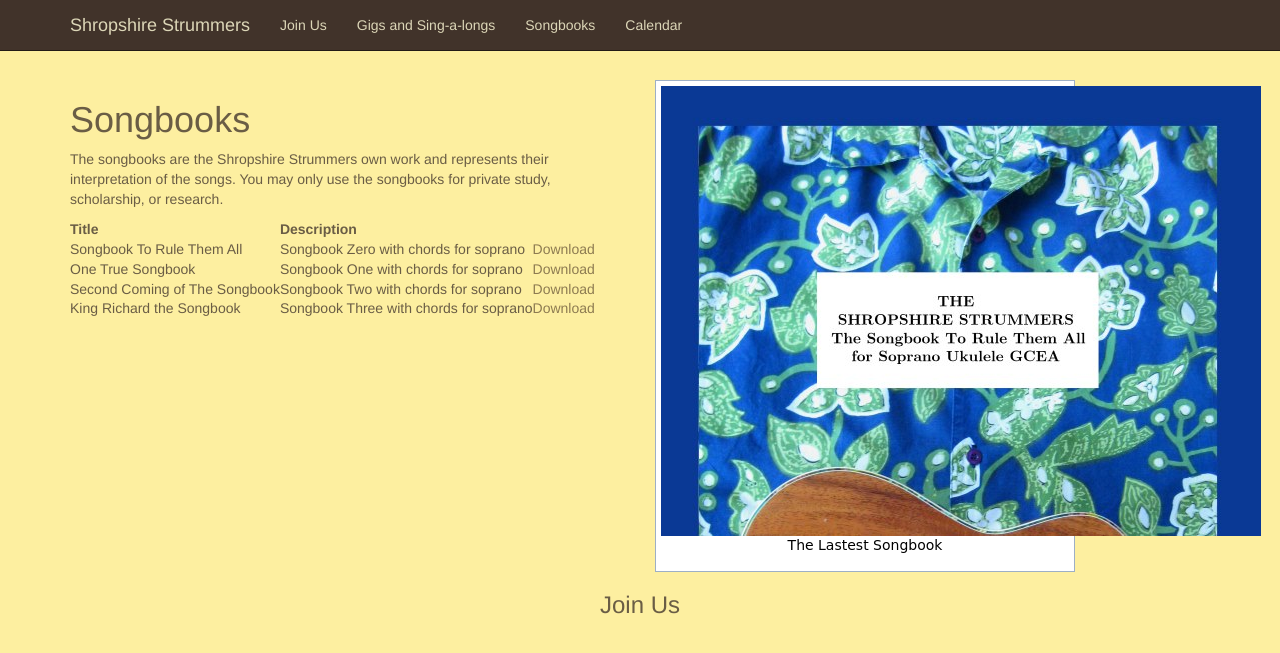
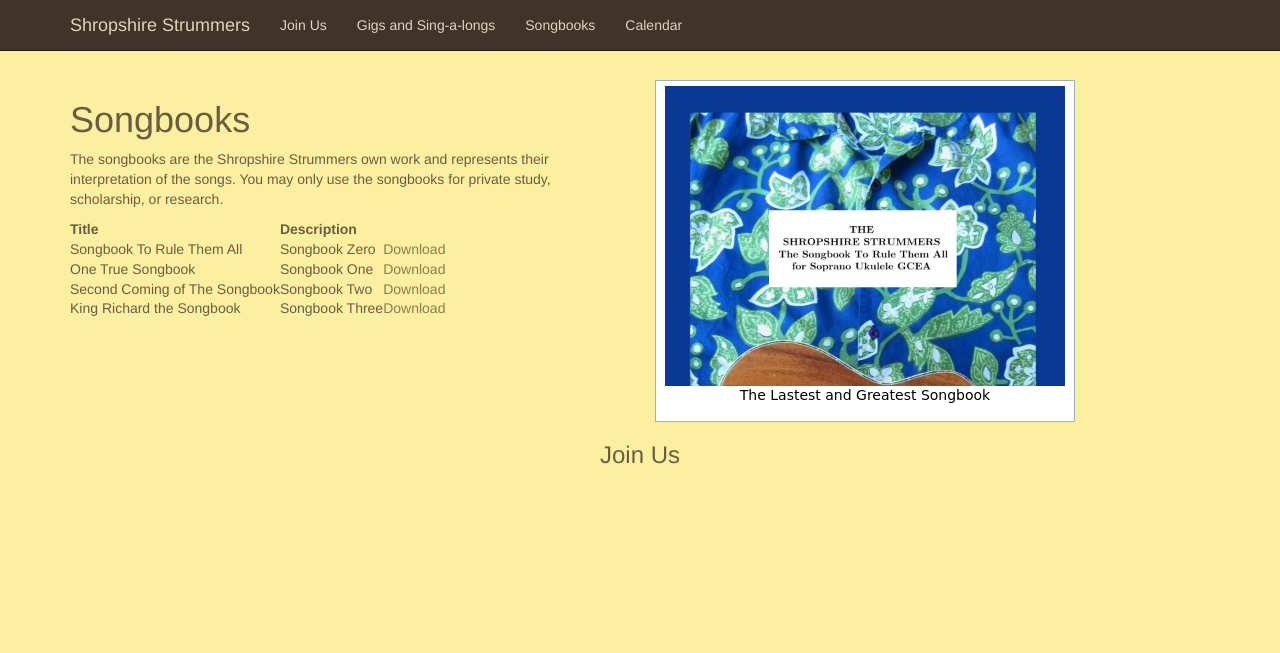
Before and after one commit to joejcollins/ShropshireStrummers, a Jekyll site: the page built from books.md, in a window 1280 px wide. Shown: the top 653 px of the page. Built offline with Jekyll 4.4.1, drawn with Linux system fonts in a browser that asks for light colours.

Commit message:
Adjusted images

```diff
--- a/_layouts/default.html
+++ b/_layouts/default.html
@@ -57,7 +57,7 @@
                 </div>
                 <div class="col-md-6 hidden-sm hidden-xs">
                     <div id="image" class="photo-box">
-                        <img src="/images/{{ page.image }}" alt="Picture">
+                        <img src="/images/{{ page.image }}" alt="Picture" width="400">
                         <p align="center">{{ page.caption }}</p>
                     </div>
                 </div>
--- a/books.md
+++ b/books.md
@@ -2,13 +2,13 @@
 layout: default
 title: Songbooks
 image: book.jpg
-caption: The Lastest Songbook
+caption: The Lastest and Greatest Songbook
 ---
 The songbooks are the Shropshire Strummers own work and represents their interpretation of the songs. You may only use the songbooks for private study, scholarship, or research.
 
-| Title | Description |  |
-| ----------------------------- | --------------------------------------- |  |
-| Songbook To Rule Them All     | Songbook Zero with chords for soprano   | [Download](/assets/ChordSongbook00.pdf) |
-| One True Songbook             | Songbook One with chords for soprano    | [Download](/assets/00Songbook01.pdf) |
-| Second Coming of The Songbook | Songbook Two with chords for soprano    | [Download](/assets/00Songbook02.pdf) |
-| King Richard the Songbook     | Songbook Three with chords for soprano  | [Download](/assets/00Songbook03.pdf) |
+| Title                         | Description    |                                         |
+| ----------------------------- | -------------- | --------------------------------------  |
+| Songbook To Rule Them All     | Songbook Zero  | [Download](/assets/ChordSongbook00.pdf) |
+| One True Songbook             | Songbook One   | [Download](/assets/00Songbook01.pdf)    |
+| Second Coming of The Songbook | Songbook Two   | [Download](/assets/00Songbook02.pdf)    |
+| King Richard the Songbook     | Songbook Three | [Download](/assets/00Songbook03.pdf)    |
```
Also changed, not shown: calendar.md (+2 -2 lines), gigs.md (+1 -1 lines), join.md (+2 -2 lines).
